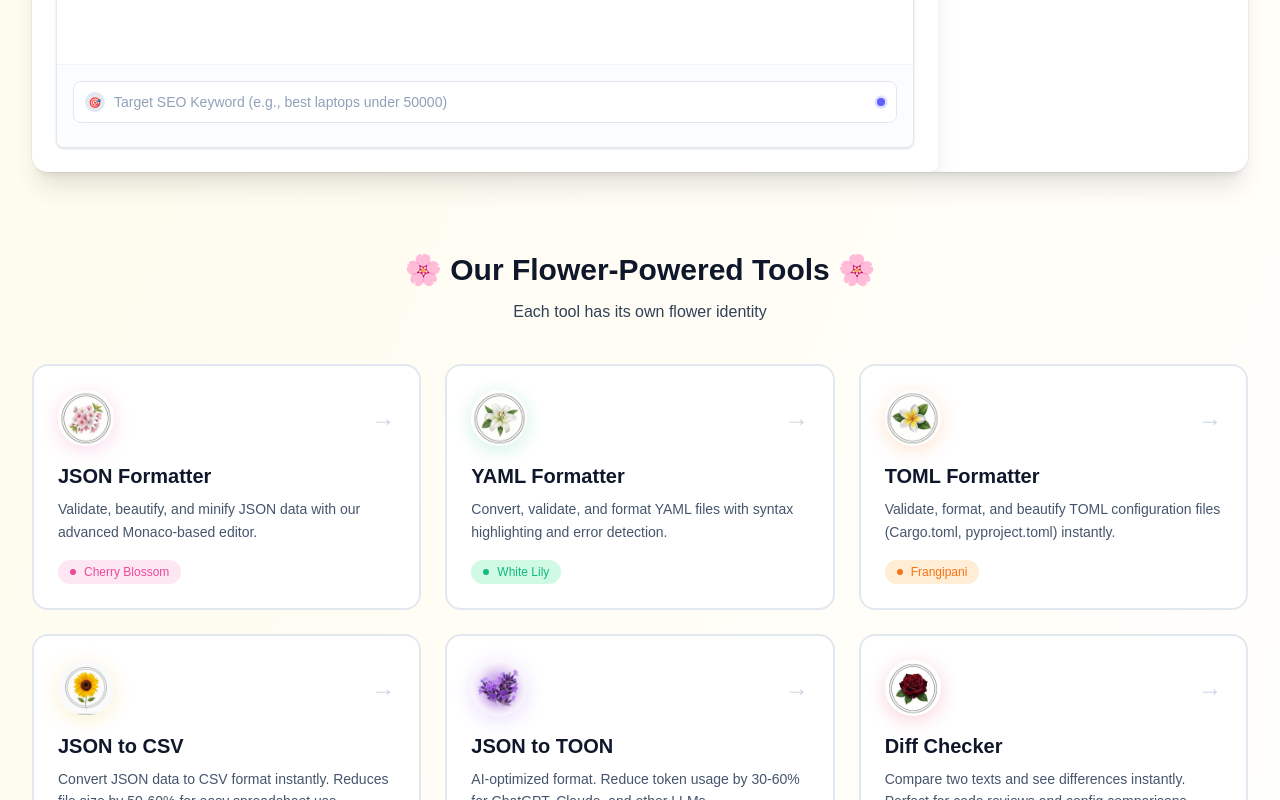
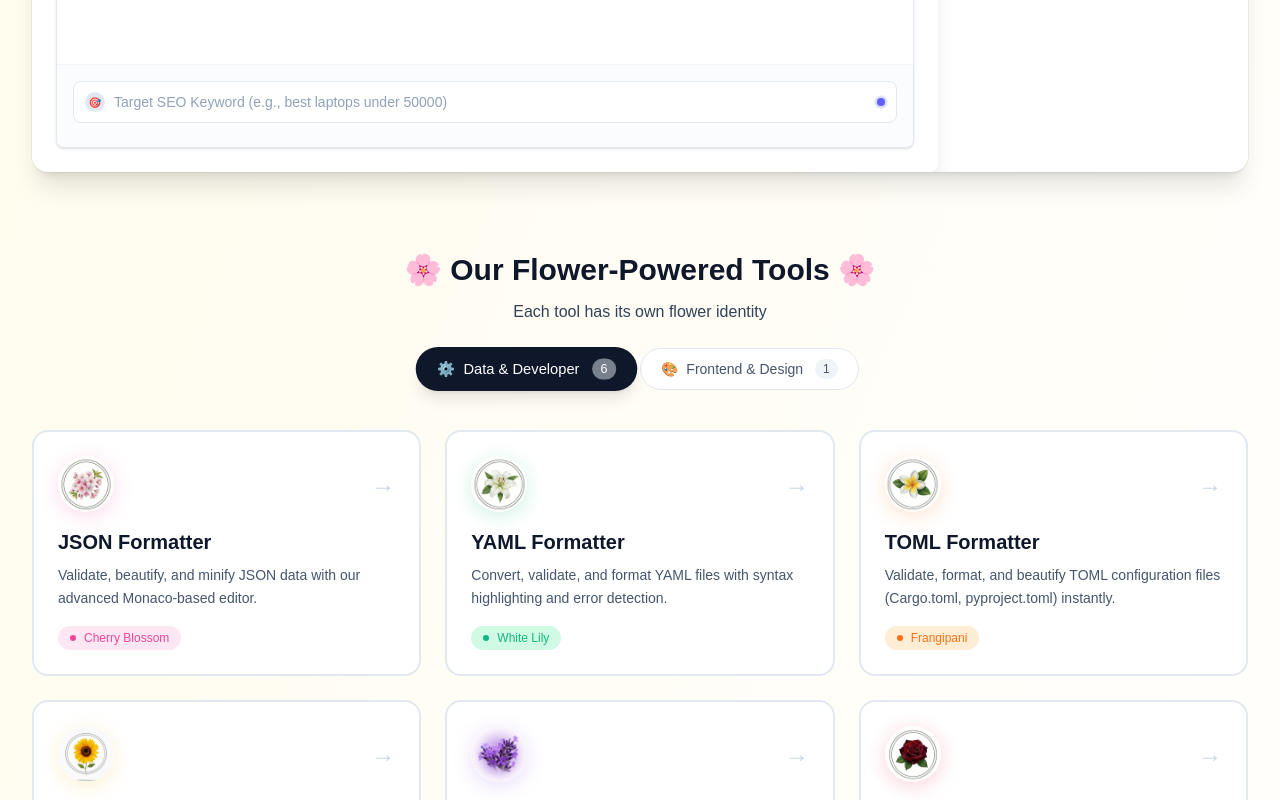
Before and after one commit to denesvaghani/textgauge-frontend, a Next.js app: page / in a window 1280 px wide. Shown: the part 1254-2054 px from the top of the page. Built offline with nearby package versions, Linux system fonts and the light colour scheme; no server answers.

Commit message:
feat: add category tabs for tools on homepage
- Create 'Data & Developer' category (6 tools)
- Create 'Frontend & Design' category with PaletteForge
- Add interactive tab switching UI
- Display tool count badges on category tabs
- PaletteForge now accessible from homepage under design tools

```diff
--- a/src/app/page.tsx
+++ b/src/app/page.tsx
@@ -3,8 +3,10 @@
 import { Editor } from "@/components/Editor";
 import Image from "next/image";
 import { flowerThemes } from "@/config/flowerThemes";
+import { useState } from "react";
 
-const tools = [
+const categories = {
+  "Data & Developer": [
     {
       href: "/json-formatter",
       theme: flowerThemes.cherryBlossom,
@@ -59,46 +61,60 @@ const tools = [
       hoverShadow: "hover:shadow-rose-500/20",
       hoverText: "group-hover:text-rose-600 dark:group-hover:text-rose-400",
     },
-];
+  ],
+  "Frontend & Design": [
+    {
+      href: "/palette-forge",
+      theme: flowerThemes.orchid,
+      title: "PaletteForge",
+      description: "Extract colors from images and generate design tokens. Export to CSS, Tailwind, SCSS, Figma, and more.",
+      hoverBorder: "hover:border-stone-400/60 dark:hover:border-stone-400/40",
+      hoverShadow: "hover:shadow-stone-500/20",
+      hoverText: "group-hover:text-stone-600 dark:group-hover:text-stone-400",
+    },
+  ],
+};
 
-import { FlowerBackground } from "@/components/FlowerBackground";
+const categoryLabels: Record<string, { icon: string; color: string }> = {
+  "Data & Developer": { icon: "⚙️", color: "violet" },
+  "Frontend & Design": { icon: "🎨", color: "stone" },
+};
 
-export default function Page() {
+type CategoryKey = keyof typeof categories;
+
+function ToolsSection() {
+  const [activeCategory, setActiveCategory] = useState<CategoryKey>("Data & Developer");
+  const categoryKeys = Object.keys(categories) as CategoryKey[];
+  const tools = categories[activeCategory];
+
   return (
-    <FlowerBackground theme={flowerThemes.sunflower} badgeText="Character Tool">
-      <div className="flex flex-col min-h-screen">
-        {/* Header Section - Matches Formatter.tsx EXACTLY */}
-        <header className="shrink-0 bg-white/80 dark:bg-slate-900/80 backdrop-blur-md shadow-sm border-b border-slate-200 dark:border-slate-800 z-10 sticky top-0">
-            <div className="max-w-[1920px] mx-auto px-4 sm:px-6 lg:px-8 py-3">
-                <div className="flex flex-col md:flex-row md:items-center justify-between gap-4">
-                    <div className="flex flex-col gap-0.5">
-                        <h1 className="text-xl sm:text-2xl font-extrabold tracking-tight text-slate-900 dark:text-white bg-clip-text text-transparent bg-gradient-to-r from-yellow-500 to-amber-500 dark:from-yellow-400 dark:to-amber-400 w-fit">
-                            Character Counter & Text Tools
-                        </h1>
-                        <p className="text-sm text-slate-500 dark:text-slate-400 max-w-2xl font-medium hidden sm:block">
-                            Free online tools to <strong>count characters</strong>, format <strong>JSON</strong> & <strong>YAML</strong>, and analyze text.
-                        </p>
-                    </div>
-                </div>
-            </div>
-        </header>
-
-        {/* Main Content */}
-        <main className="flex-1 flex flex-col min-h-0 w-full">
-            {/* Editor Section */}
-            <div className="w-full max-w-[1920px] mx-auto px-4 sm:px-6 lg:px-8 py-4">
-                <div className="bg-white dark:bg-slate-900 rounded-2xl shadow-xl ring-1 ring-slate-900/5 dark:ring-white/10 overflow-hidden">
-                    <Editor />
-                </div>
-            </div>
-
-            {/* Tools Grid */}
     <section className="w-full max-w-[1920px] mx-auto px-4 sm:px-6 lg:px-8 py-16">
       <div className="text-center mb-10">
         <h2 className="text-2xl md:text-3xl font-bold text-slate-900 dark:text-white mb-3">
           🌸 Our Flower-Powered Tools 🌸
         </h2>
-          <p className="text-slate-700 dark:text-slate-300 text-sm sm:text-base">Each tool has its own flower identity</p>
+        <p className="text-slate-700 dark:text-slate-300 text-sm sm:text-base mb-6">Each tool has its own flower identity</p>
+
+        {/* Category Tabs */}
+        <div className="flex flex-wrap justify-center gap-2">
+          {categoryKeys.map((category) => (
+            <button
+              key={category}
+              onClick={() => setActiveCategory(category)}
+              className={`px-5 py-2.5 rounded-full font-medium text-sm transition-all duration-200 flex items-center gap-2 ${
+                activeCategory === category
+                  ? 'bg-slate-900 dark:bg-white text-white dark:text-slate-900 shadow-lg scale-105'
+                  : 'bg-white dark:bg-slate-800 text-slate-600 dark:text-slate-300 border border-slate-200 dark:border-slate-700 hover:border-slate-400 dark:hover:border-slate-500'
+              }`}
+            >
+              <span>{categoryLabels[category]?.icon}</span>
+              <span>{category}</span>
+              <span className="ml-1 px-2 py-0.5 rounded-full text-xs bg-slate-200/50 dark:bg-slate-700/50">
+                {categories[category].length}
+              </span>
+            </button>
+          ))}
+        </div>
       </div>
 
       <div className="grid md:grid-cols-2 lg:grid-cols-3 gap-6">
@@ -151,6 +167,43 @@ export default function Page() {
         ))}
       </div>
     </section>
+  );
+}
+
+import { FlowerBackground } from "@/components/FlowerBackground";
+
+export default function Page() {
+  return (
+    <FlowerBackground theme={flowerThemes.sunflower} badgeText="Character Tool">
+      <div className="flex flex-col min-h-screen">
+        {/* Header Section - Matches Formatter.tsx EXACTLY */}
+        <header className="shrink-0 bg-white/80 dark:bg-slate-900/80 backdrop-blur-md shadow-sm border-b border-slate-200 dark:border-slate-800 z-10 sticky top-0">
+            <div className="max-w-[1920px] mx-auto px-4 sm:px-6 lg:px-8 py-3">
+                <div className="flex flex-col md:flex-row md:items-center justify-between gap-4">
+                    <div className="flex flex-col gap-0.5">
+                        <h1 className="text-xl sm:text-2xl font-extrabold tracking-tight text-slate-900 dark:text-white bg-clip-text text-transparent bg-gradient-to-r from-yellow-500 to-amber-500 dark:from-yellow-400 dark:to-amber-400 w-fit">
+                            Character Counter & Text Tools
+                        </h1>
+                        <p className="text-sm text-slate-500 dark:text-slate-400 max-w-2xl font-medium hidden sm:block">
+                            Free online tools to <strong>count characters</strong>, format <strong>JSON</strong> & <strong>YAML</strong>, and analyze text.
+                        </p>
+                    </div>
+                </div>
+            </div>
+        </header>
+
+        {/* Main Content */}
+        <main className="flex-1 flex flex-col min-h-0 w-full">
+            {/* Editor Section */}
+            <div className="w-full max-w-[1920px] mx-auto px-4 sm:px-6 lg:px-8 py-4">
+                <div className="bg-white dark:bg-slate-900 rounded-2xl shadow-xl ring-1 ring-slate-900/5 dark:ring-white/10 overflow-hidden">
+                    <Editor />
+                </div>
+            </div>
+
+            {/* Tools Grid with Categories */}
+            <ToolsSection />
+      </main>
 
       {/* SEO Content Section */}
       <section className="w-full relative max-w-[1920px] mx-auto px-4 sm:px-6 lg:px-8 pb-16 z-10">
@@ -224,7 +277,7 @@ export default function Page() {
           ))}
         </div>
       </section>
-      </main>
+
       </div>
     </FlowerBackground>
   );
```
Lines whose indentation alone changed are shown as unchanged.
